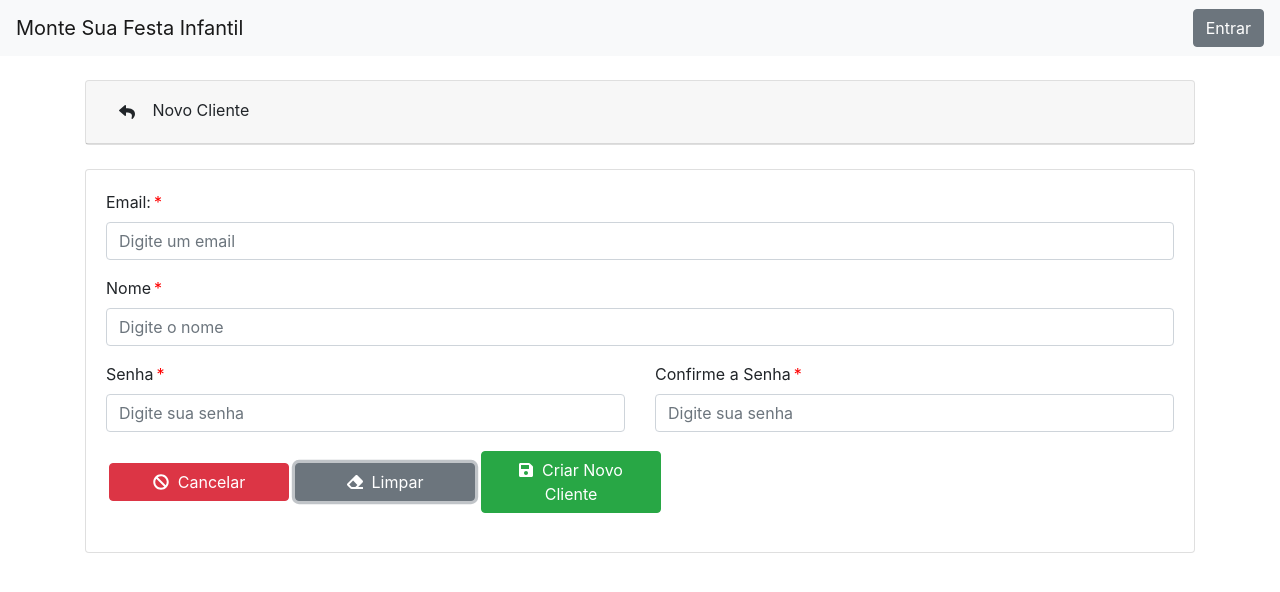
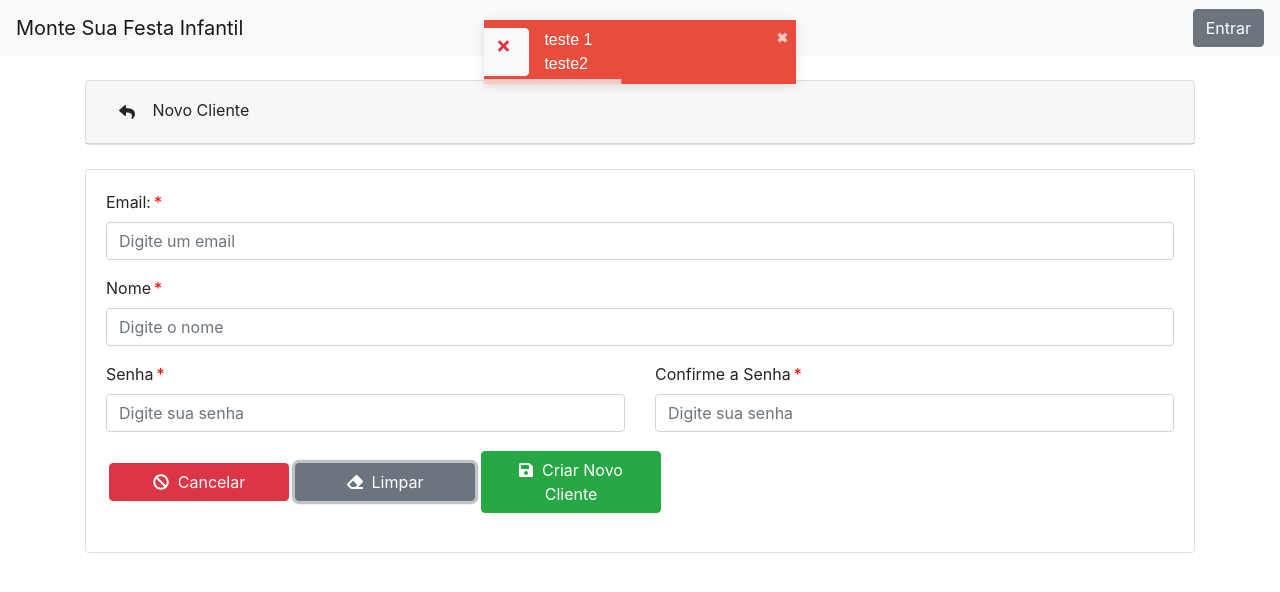
Before and after one commit to Eddersouza/ProjetoMFI, a React (Create React App) app in the folder Front/mfiapp/: page /usuario/cliente/novo in a window 1280 px wide. Both pictures are taken after a click on the button "Limpar". Shown: the top 592 px of the page. Built offline with nearby package versions, Linux system fonts and the light colour scheme.

Commit message:
[CHORE] - Toast

```diff
--- a/Front/mfiapp/package.json
+++ b/Front/mfiapp/package.json
@@ -14,6 +14,7 @@
     "react-dom": "^16.9.0",
     "react-router-dom": "^5.0.1",
     "react-scripts": "3.1.1",
+    "react-toastify": "^5.3.2",
     "reactstrap": "^8.0.1"
   },
   "scripts": {
--- a/Front/mfiapp/src/App.js
+++ b/Front/mfiapp/src/App.js
@@ -3,7 +3,16 @@ import { BrowserRouter, Switch, Route } from 'react-router-dom'
 
 import { Container } from 'reactstrap'
 import { library } from '@fortawesome/fontawesome-svg-core'
-import { faBan, faCheck, faEraser, faReply, faSave } from '@fortawesome/free-solid-svg-icons'
+import {
+  faBan,
+  faCheck,
+  faEraser,
+  faReply,
+  faSave,
+  faQuestion,
+  faTimes,
+  faExclamation
+} from '@fortawesome/free-solid-svg-icons'
 import { faHandPointRight } from '@fortawesome/free-regular-svg-icons'
 
 import DialogsContextProvider from './Contexts/Dialogs'
@@ -13,8 +22,9 @@ import NavBarTop from './Screens/Shared/Header/NavbarTop'
 import PageNotFound from './Screens/Error/NotFound';
 import UserTypeChoose from './Screens/User/Type/Choose'
 import UserRequesterCreatePage from './Screens/User/Requester/Create';
-
-library.add(faBan, faCheck, faEraser, faHandPointRight, faReply, faSave)
+import { ToastContainer } from 'react-toastify';
+import 'react-toastify/dist/ReactToastify.css';
+library.add(faBan, faCheck, faEraser, faHandPointRight, faReply, faSave, faQuestion, faTimes, faExclamation)
 
 function App() {
   return (
@@ -29,6 +39,7 @@ function App() {
               <Route path="/usuario/cliente/novo" component={UserRequesterCreatePage} />
               <Route component={PageNotFound} />
             </Switch>
+            <ToastContainer />
           </Container>
         </BrowserRouter>
       </DialogsContextProvider>
--- /dev/null
+++ b/Front/mfiapp/src/Functions/Toast/Message.js
@@ -0,0 +1,27 @@
+import React from 'react'
+import { toast } from 'react-toastify';
+import MessageToast from '../../UI/Toast/Message';
+
+export const OpenToastError = (messages) => {
+    toast.error(<MessageToast messages={messages} type='error' />, {
+        position: toast.POSITION.TOP_CENTER
+    })
+}
+
+export const OpenToastInfo = (messages) => {
+    toast.info(<MessageToast messages={messages} type='info' />, {
+        position: toast.POSITION.TOP_CENTER
+    })
+}
+
+export const OpenToastSuccess = (messages) => {
+    toast.success(<MessageToast messages={messages} type='success' />, {
+        position: toast.POSITION.TOP_CENTER
+    })
+}
+
+export const OpenToastWarn = (messages) => {
+    toast.warn(<MessageToast messages={messages} type='warn' />, {
+        position: toast.POSITION.TOP_CENTER
+    })
+}
--- /dev/null
+++ b/Front/mfiapp/src/UI/Toast/Message.js
@@ -0,0 +1,37 @@
+import React from 'react'
+import {
+    Col,
+    Row,
+} from 'reactstrap';
+import { FontAwesomeIcon } from '@fortawesome/react-fontawesome'
+
+const iconType = (type) => {
+    switch (type) {
+        case 'error':
+            return <FontAwesomeIcon className="text-danger" icon="times" />
+        case 'success':
+            return <FontAwesomeIcon className="text-success" icon="check" />
+        case 'warn':
+            return <FontAwesomeIcon className="text-warning" icon="exclamation" />
+        case 'info':
+        default:
+            return <FontAwesomeIcon className="text-info" icon="question" />
+    }
+}
+
+const MessageToast = ({ closeToast, messages, type }) => (
+    <Row>
+        <Col md={2} className="btn btn-light">
+            {iconType(type)}
+        </Col>
+        <Col >
+            <div>
+                {messages.map((errorMessage, index) => (
+                    <div key={index}>{errorMessage}</div>
+                ))}
+            </div>
+        </Col>
+    </Row>
+)
+
+export default MessageToast
--- a/Front/mfiapp/src/components/User/Requester/Forms/New.js
+++ b/Front/mfiapp/src/components/User/Requester/Forms/New.js
@@ -1,6 +1,6 @@
 import React, { useState } from 'react'
 import { FontAwesomeIcon } from '@fortawesome/react-fontawesome'
-
+import { OpenToastError } from '../../../../Functions/Toast/Message'
 import { withRouter } from 'react-router-dom';
 
 import Api from '../../../../Services/Api'
@@ -25,6 +25,9 @@ const UserRequesterFormNew = (props) => {
         setPasswordConfirm('')
         setEmail('')
         setName('')
+
+        let err = ['teste 1', 'teste2']
+        OpenToastError(err)
     }
 
     const returnLastPage = () => {
```
Also changed, not shown: 1 other file (tests, documents, lock files or other folders).
